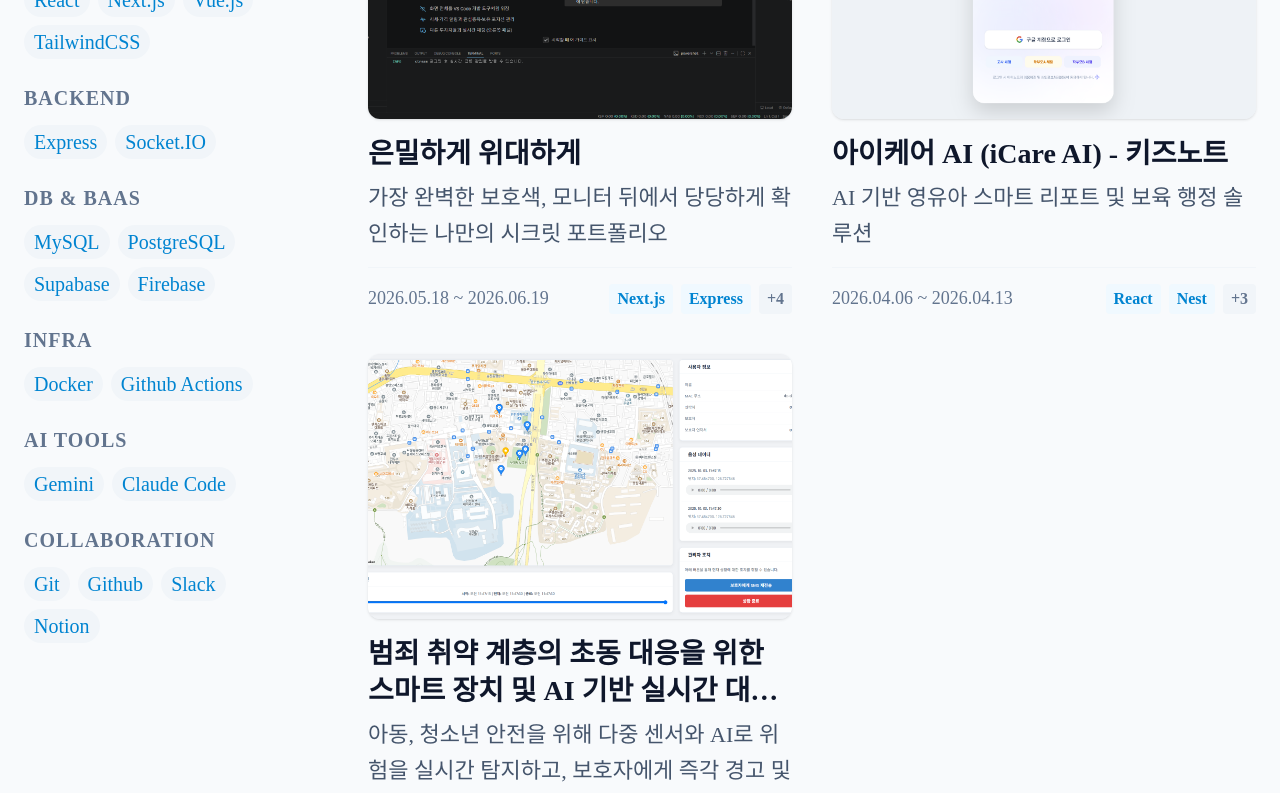
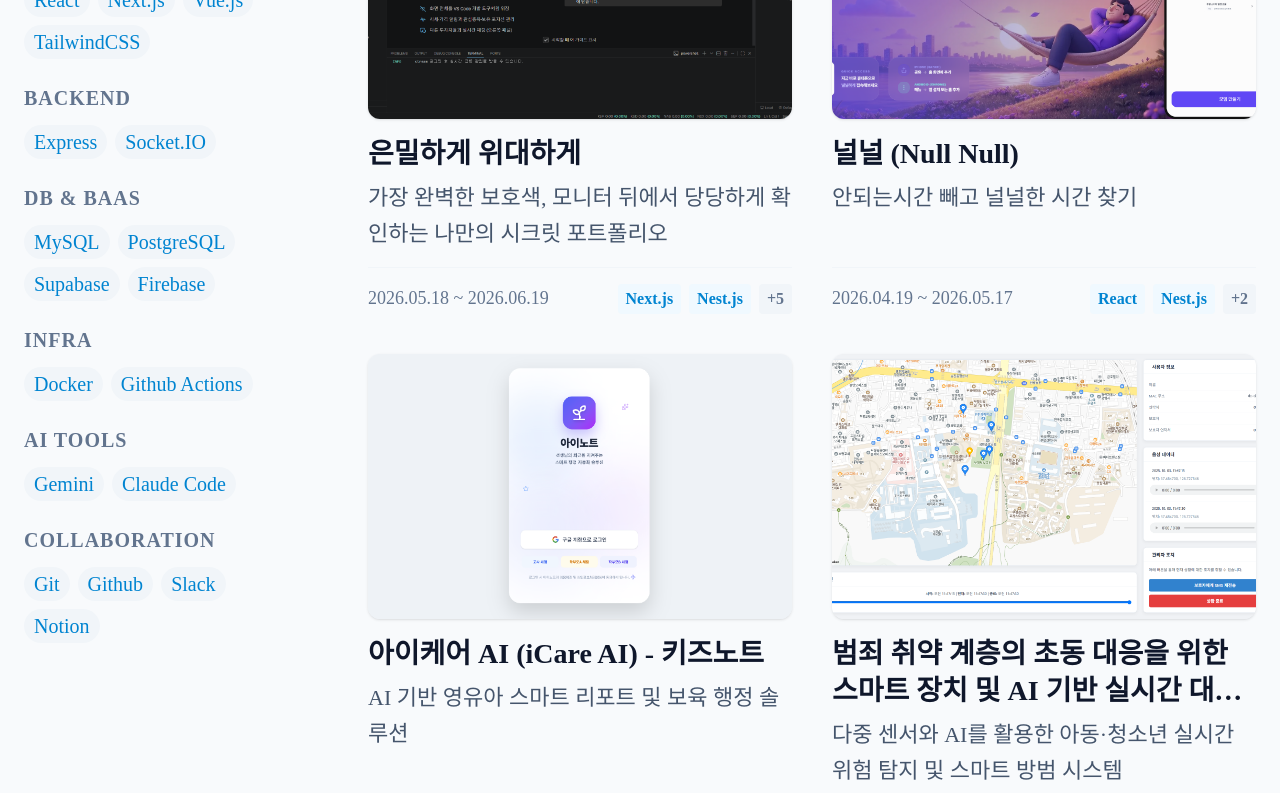
Before and after one commit to leekyuhyun/leekyuhyun.github.io, a Next.js app: page / in a window 1280 px wide. Shown: the part 740-1533 px from the top of the page. Built offline with nearby package versions, Linux system fonts and the light colour scheme; a web font is replaced by a local one.

Commit message:
feat : 프로젝트 널널 추가

```diff
--- a/src/data/projects.ts
+++ b/src/data/projects.ts
@@ -1,6 +1,7 @@
 import project1Img from "../assets/images/project1.png";
 import project2Img from "../assets/images/project2.png";
 import project3Img from "../assets/images/project3.png";
+import project4Img from "../assets/images/project4.png";
 
 export const PROJECTS_DATA = [
   {
@@ -8,12 +9,12 @@ export const PROJECTS_DATA = [
     description: "가장 완벽한 보호색, 모니터 뒤에서 당당하게 확인하는 나만의 시크릿 포트폴리오",
     image: project1Img,
     github: [
-      { label: "Github Repository", url: "https://github.com/Secretly-Greatly-web" }
+      { label: "Github URL", url: "https://github.com/Secretly-Greatly-web" }
     ],
     period: "2026.05.18 ~ 2026.06.19",
     team: "FE(2), BE(1), FullStack(3)",
     role: "FullStack - FE 팀장, 개발환경 구축 및 배포, 뉴스 서버 구축",
-    tags: ["Next.js", "Express", "Gemini API", "Orval", "Mock Service Worker", "Socket.IO"],
+    tags: ["Next.js", "Nest.js", "Express", "Gemini API", "Orval", "Mock Service Worker", "Socket.IO"],
     contributions: [
       {
         title: "OpenAPI 기반 API 코드 자동화 및 모킹(Mocking) 환경 구축",
@@ -36,16 +37,36 @@ export const PROJECTS_DATA = [
     ]
   },
   {
+    title: "널널 (Null Null)",
+    description: "안되는시간 빼고 널널한 시간 찾기",
+    image: project4Img,
+    github: [
+      { label: "Github Repository", url: "https://github.com/Legend-Vibe-Guys" }
+    ],
+    period: "2026.04.19 ~ 2026.05.17",
+    team: "FE (3), BE(2)",
+    role: "Frontend - 프론트엔드 팀장, FE 개발환경 구축 및 배포, 소셜 로그인 구현, 방 생성 기능 구현",
+    tags: ["React", "Nest.js", "Firebase", "Gemini API"],
+    contributions: [
+      {
+        title: "준비 중",
+        situation: "준비 중",
+        solution: "준비 중",
+        result: "준비 중"
+      }
+    ]
+  },
+  {
     title: "아이케어 AI (iCare AI) - 키즈노트",
     description: "AI 기반 영유아 스마트 리포트 및 보육 행정 솔루션",
     image: project2Img,
     github: [
-      { label: "Github Repository", url: "https://github.com/Legend-Vibe-Guys" }
+      { label: "Github URL", url: "https://github.com/Legend-Vibe-Guys" }
     ],
     period: "2026.04.06 ~ 2026.04.13",
     team: "FullStack (4)",
     role: "FullStack - 프로젝트 팀장, FE, BE 개발환경 구축 및 배포, firebase 기반 로그인 서비스 구현",
-    tags: ["React", "Nest", "Express", "Firebase", "Gemini API"],
+    tags: ["React", "Express", "Firebase", "Gemini API"],
     contributions: [
       {
         title: "Render 인프라 가용성 확보 및 Cold Start 문제 해결",
@@ -63,19 +84,19 @@ export const PROJECTS_DATA = [
   },
   {
     title: "범죄 취약 계층의 초동 대응을 위한 스마트 장치 및 AI 기반 실시간 대응 서비스",
-    description: "아동, 청소년 안전을 위해 다중 센서와 AI로 위험을 실시간 탐지하고, 보호자에게 즉각 경고 및 상황을 모니터링할 수 있는 아두이노 기반의 스마트 방범 시스템을 개발",
+    description: "다중 센서와 AI를 활용한 아동·청소년 실시간 위험 탐지 및 스마트 방범 시스템",
     image: project3Img,
     github: [
-      { label: "Github Repository", url: "https://github.com/The-cane-of-Min-Jeung" }
+      { label: "Github URL", url: "https://github.com/The-cane-of-Min-Jeung" }
     ],
     period: "2025.07.08 ~ 2025.11.07",
-    team: "Frontend (1), Backend (3), Hardware (1), AI (1)",
-    role: "Frontend",
+    team: "FE (1), BE (3), Hardware (1), AI (1)",
+    role: "FE",
     tags: ["Vue.js", "Kakao Map API", "Websocket"],
     contributions: [
       {
         title: "Kakao Map 기반 실시간 위치 관제 및 대시보드 UI 구축",
-        situation: "비상 알림 발생 시 관제자가 위험 위치(CCTV, 스마트 지팡이 위치)를 즉각 파악해야 하나, 지도 위 다수 마커 및 오버레이 렌더링 시 UI 지연 현상 발생 우려",
+        situation: "비상 알림 발생 시 관제자가 위험 위치(CCTV, 스마트 장치 위치)를 즉각 파악해야 하나, 지도 위 다수 마커 및 오버레이 렌더링 시 UI 지연 현상 발생 우려",
         solution: "카카오맵 API 커스텀 오버레이 모듈화(디바이스 상태 및 긴급 알림 단계별 동적 스타일링 적용) 및 Vite 환경에서 Kakao Maps SDK를 비동기식으로 안전하게 로드하는 헬퍼 함수 구축",
         result: "초기 지도 컴포넌트 렌더링 속도 개선 및 긴급 상황 발생 시 위치 핀 마킹 반응 속도 0.3초 이내 확보, NET 챌린지 캠프 시즌 12 은상(한국정보통신협회장상) 수상에 기여"
       },
```
Also changed, not shown: src/assets/images/project4.png (added), 1 other file (tests, documents, lock files or other folders).
